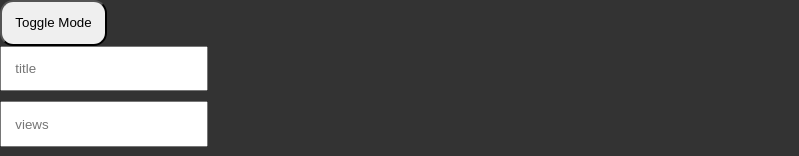
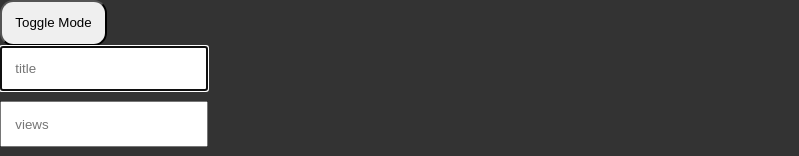
Before and after one commit to Maazbinsohail/youtube-clone, a React (Create React App) app: page / in a window 1280 px wide. Shown: the top 156 px of the page, without its empty margins (0-799 px from the left). Built offline with nearby package versions, Linux system fonts and the light colour scheme.

Commit message:
in process

```diff
--- a/src/components/addvideo/AddVideo.js
+++ b/src/components/addvideo/AddVideo.js
@@ -1,4 +1,4 @@
-import React, { useState, useEffect } from 'react'
+import React, { useState, useEffect, useRef } from 'react'
 import './Addvideo.css'
 
 import useDispatch from '../../customhooks/VideoDispatch'
@@ -15,6 +15,7 @@ const initialState = {
 function AddVideo({ editableVideo}) {
   const [video, setVideo] = useState(initialState)
  const dispatch = useDispatch()
+ const inputRef = useRef(null)
   const handleSubmit = (e) => {
     e.preventDefault()
     if(editableVideo) {
@@ -38,12 +39,13 @@ function AddVideo({ editableVideo}) {
     if(editableVideo) {
       setVideo(editableVideo)
     }
+    inputRef.current.focus()
 
  }, [editableVideo])
-  return (
+  return ( // input mai jo refprop use houa hai usko bind kia hai jo useref mai variable hai ussy
     <div>
       <form>
-      <input type="text" name='title' onChange={handleChange}  placeholder='title' value={video.title}/>
+      <input ref={inputRef}  type="text" name='title' onChange={handleChange}  placeholder='title' value={video.title}/>
       <input type="text"  name='views' onChange={handleChange}  placeholder='views' value={video.views}/>
       <button onClick={handleSubmit}>
       {editableVideo ? 'Edit' : 'Add'} Video
```
